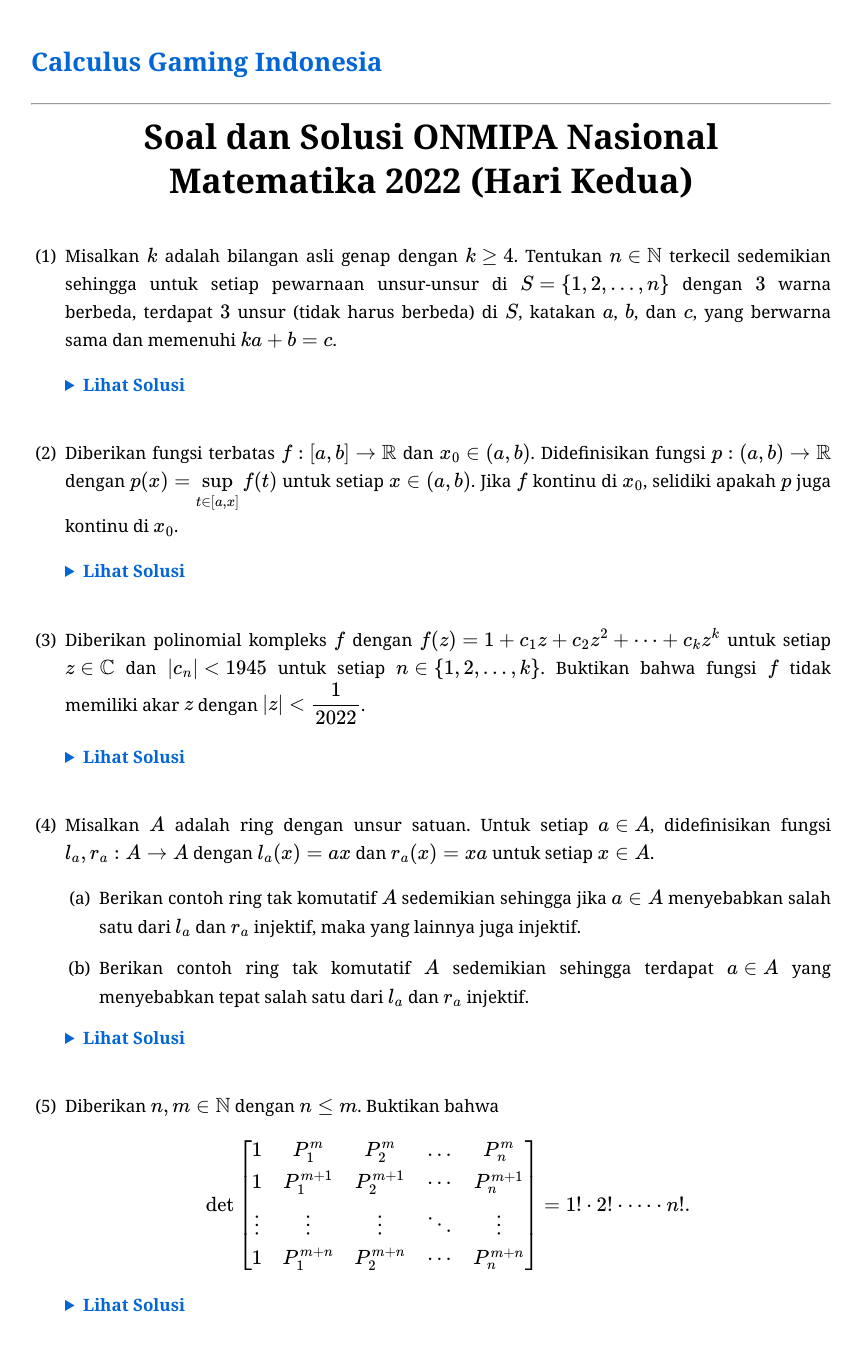
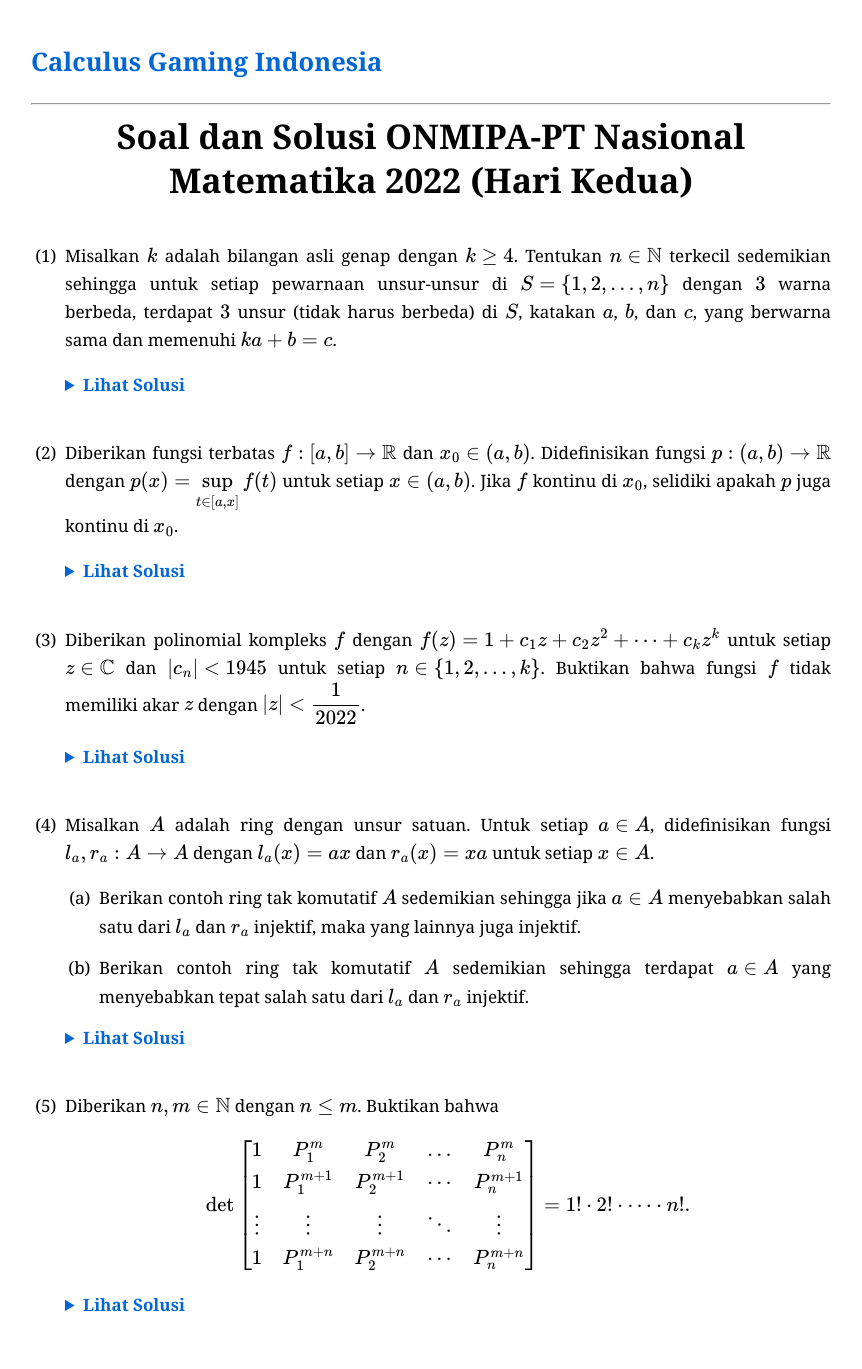
Before and after one commit to calculusgamingindonesia/calculusgamingindonesia.github.io, a Jekyll site: the page built from _posts/2026-07-01-onmipa-pt-nas-mat-22-2.md, in a window 1280 px wide. Shown: the whole page, without its empty margins (209-1071 px from the left). Built offline with Jekyll 4.4.1, drawn with Linux system fonts in a browser that asks for light colours; some web fonts are replaced.

Commit message:
Update and rename 2026-07-01-onmipa-nas-mat-22-2.md to 2026-07-01-onmipa-pt-nas-mat-22-2.md

```diff
--- a/_posts/2026-07-01-onmipa-nas-mat-22-2.md
+++ b/_posts/2026-07-01-onmipa-pt-nas-mat-22-2.md
@@ -1,13 +1,13 @@
 ---
 layout: default
-title: "Soal dan Solusi ONMIPA Nasional Matematika 2022 (Hari Kedua)"
+title: "Soal dan Solusi ONMIPA-PT Nasional Matematika 2022 (Hari Kedua)"
 date: 2026-07-01
 category: soaldansolusi
 urutan: 116
 ---
 
 <div style="text-align: center; margin-bottom: 40px;">
-    <h1 style="margin: 0; line-height: 1.3;">Soal dan Solusi ONMIPA Nasional <br> Matematika 2022 (Hari Kedua)</h1>
+    <h1 style="margin: 0; line-height: 1.3;">Soal dan Solusi ONMIPA-PT Nasional <br> Matematika 2022 (Hari Kedua)</h1>
 </div>
 
 1. Misalkan $k$ adalah bilangan asli genap dengan $k\geq4$. Tentukan $n\in\mathbb{N}$ terkecil sedemikian sehingga untuk setiap pewarnaan unsur-unsur di $S=\set{1, 2, \ldots, n}$ dengan $3$ warna berbeda, terdapat $3$ unsur (tidak harus berbeda) di $S$, katakan $a$, $b$, dan $c$, yang berwarna sama dan memenuhi $ka+b=c$.
```
